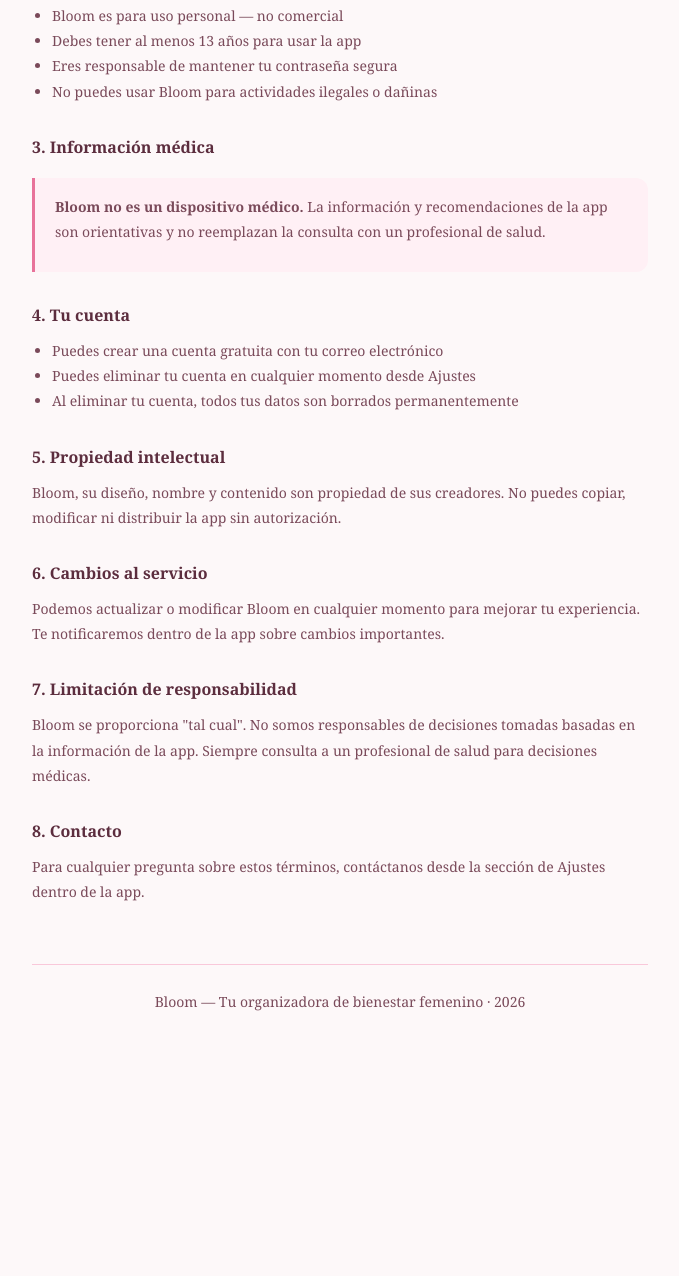
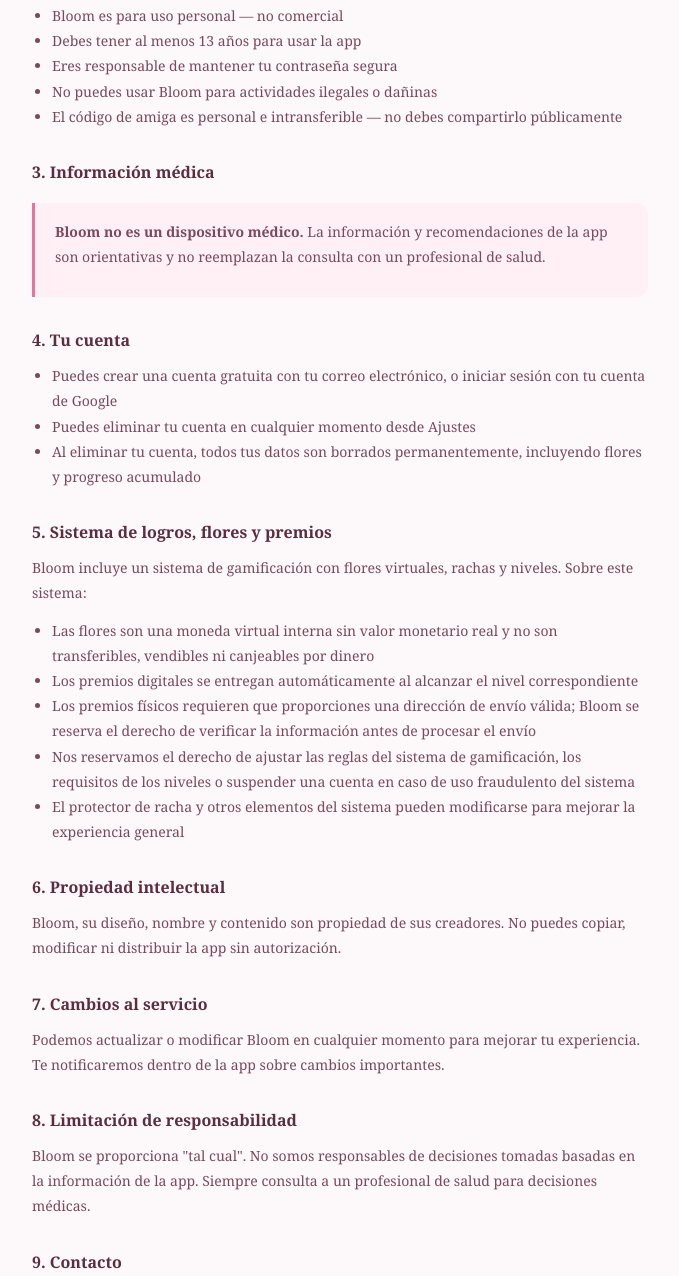
Before and after one commit to bloom-appco/privacy, a plain HTML site: page terminos.html in a window 1280 px wide. Shown: the part 527-1803 px from the top of the page, without its empty margins (300-979 px from the left). Before the commit the page ends 1602 px from the top, so only its background shows below. Drawn offline with Linux system fonts and the light colour scheme.

Commit message:
Update terminos.html

```diff
--- a/terminos.html
+++ b/terminos.html
@@ -33,7 +33,7 @@
 </div>
 
 <h2>1. ¿Qué es Bloom?</h2>
-  <p>Bloom es una aplicación móvil de bienestar femenino que combina tracker de ciclo menstrual, organización de tareas e inteligencia artificial para ayudarte a entender tu cuerpo y organizar tu vida.</p>
+<p>Bloom es una aplicación móvil de bienestar femenino que combina tracker de ciclo menstrual, organización de tareas, inteligencia artificial y un sistema de logros para ayudarte a entender tu cuerpo y organizar tu vida.</p>
 
 <h2>2. Uso de la app</h2>
 <ul>
@@ -41,6 +41,7 @@
 <li>Debes tener al menos 13 años para usar la app</li>
 <li>Eres responsable de mantener tu contraseña segura</li>
 <li>No puedes usar Bloom para actividades ilegales o dañinas</li>
+<li>El código de amiga es personal e intransferible — no debes compartirlo públicamente</li>
 </ul>
 
 <h2>3. Información médica</h2>
@@ -50,21 +51,31 @@
 
 <h2>4. Tu cuenta</h2>
 <ul>
-    <li>Puedes crear una cuenta gratuita con tu correo electrónico</li>
+<li>Puedes crear una cuenta gratuita con tu correo electrónico, o iniciar sesión con tu cuenta de Google</li>
 <li>Puedes eliminar tu cuenta en cualquier momento desde Ajustes</li>
-    <li>Al eliminar tu cuenta, todos tus datos son borrados permanentemente</li>
+<li>Al eliminar tu cuenta, todos tus datos son borrados permanentemente, incluyendo flores y progreso acumulado</li>
 </ul>
 
-  <h2>5. Propiedad intelectual</h2>
+<h2>5. Sistema de logros, flores y premios</h2>
+<p>Bloom incluye un sistema de gamificación con flores virtuales, rachas y niveles. Sobre este sistema:</p>
+<ul>
+<li>Las flores son una moneda virtual interna sin valor monetario real y no son transferibles, vendibles ni canjeables por dinero</li>
+<li>Los premios digitales se entregan automáticamente al alcanzar el nivel correspondiente</li>
+<li>Los premios físicos requieren que proporciones una dirección de envío válida; Bloom se reserva el derecho de verificar la información antes de procesar el envío</li>
+<li>Nos reservamos el derecho de ajustar las reglas del sistema de gamificación, los requisitos de los niveles o suspender una cuenta en caso de uso fraudulento del sistema</li>
+<li>El protector de racha y otros elementos del sistema pueden modificarse para mejorar la experiencia general</li>
+</ul>
+
+<h2>6. Propiedad intelectual</h2>
 <p>Bloom, su diseño, nombre y contenido son propiedad de sus creadores. No puedes copiar, modificar ni distribuir la app sin autorización.</p>
 
-  <h2>6. Cambios al servicio</h2>
+<h2>7. Cambios al servicio</h2>
 <p>Podemos actualizar o modificar Bloom en cualquier momento para mejorar tu experiencia. Te notificaremos dentro de la app sobre cambios importantes.</p>
 
-  <h2>7. Limitación de responsabilidad</h2>
+<h2>8. Limitación de responsabilidad</h2>
 <p>Bloom se proporciona "tal cual". No somos responsables de decisiones tomadas basadas en la información de la app. Siempre consulta a un profesional de salud para decisiones médicas.</p>
 
-  <h2>8. Contacto</h2>
+<h2>9. Contacto</h2>
 <p>Para cualquier pregunta sobre estos términos, contáctanos desde la sección de Ajustes dentro de la app.</p>
 
 <div class="footer">
```
Lines whose indentation alone changed are shown as unchanged.
